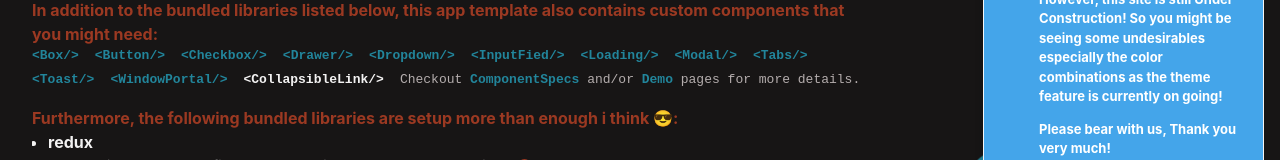
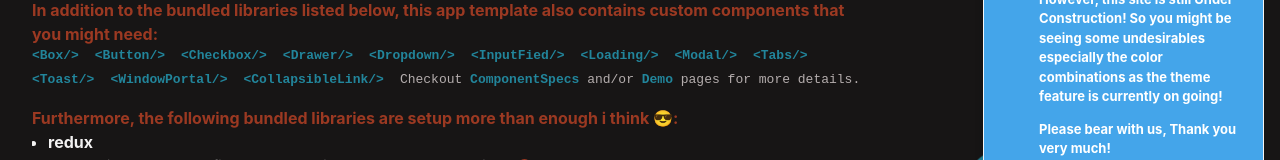
Before and after one commit to jaosimt/ts-app-template, a React (Create React App) app: page / in a window 1280 px wide. Shown: the part 162-322 px from the top of the page. Built offline with nearby package versions, Linux system fonts and the light colour scheme.

Commit message:
* added CollapsibleLink specs and demo

```diff
--- a/src/components/pages/demo/demoCollapsibleLink.tsx
+++ b/src/components/pages/demo/demoCollapsibleLink.tsx
@@ -20,7 +20,7 @@ const DemoCollapsibleLink: FC<{theme: ThemeProp}> = ({theme}) => {
     const [props, setProps] = useState<CollapsibleLinkProps>({
         linkText: 'Collapsible Link',
         details: 'Collapsible Detail',
-        position: positionOptions[0] as any
+        position: positionOptions[1] as any
     });
 
     const [styles] = useState({
--- a/src/components/pages/home/index.tsx
+++ b/src/components/pages/home/index.tsx
@@ -149,7 +149,8 @@ const Home: FC<{ theme: ThemeProp }> = ({theme}) => {
                             <Link className={'white-space-nowrap'} to={{pathname: `/demo/toast`}}>{`<Toast/>`}</Link>
                             <Link className={'white-space-nowrap'}
                                   to={{pathname: `/demo/window-portal`}}>{`<WindowPortal/>`}</Link>
-                            <span>{`<CollapsibleLink/>`}</span>
+                            <Link className={'white-space-nowrap'}
+                                  to={{pathname: `/demo/collapsible-link`}}>{`<CollapsibleLink/>`}</Link>
                             <h4 className={'secondary-text font-weight-normal m-0'}>
                                 Checkout <Link className={'white-space-nowrap'}
                                                to={{pathname: `/specs`}}>ComponentSpecs</Link> and/or <Link
--- a/src/components/partials/collapsibleLink/index.tsx
+++ b/src/components/partials/collapsibleLink/index.tsx
@@ -1,5 +1,6 @@
-import { FC, HTMLAttributes, useEffect, useRef, useState } from 'react';
+import { FC, HTMLAttributes, RefObject, useEffect, useRef, useState } from 'react';
 import styled from 'styled-components';
+import { useOnClickOutside } from 'usehooks-ts';
 import { CSSUnit } from '../../../constants/types';
 import { hasHorizontalScrollbar, parseCSSUnit } from '../../../utils';
 
@@ -58,6 +59,8 @@ const CollapsibleLink: FC<CollapsibleLinkProps> = (props) => {
     const [width, setWidth] = useState<CSSUnit>('auto');
     const [position, setPosition] = useState<'fixed' | 'relative' | 'absolute'>('fixed');
 
+    useOnClickOutside([bRef as RefObject<HTMLElement>, detailRef as RefObject<HTMLElement>], () => height !== 0 && setHeight(0));
+
     useEffect(() => {
         let timeout2: any = null;
         const timeout = setTimeout(() => {
--- a/src/styles/tags.scss
+++ b/src/styles/tags.scss
@@ -130,8 +130,10 @@ body {
       &:not(.nav-link) {
         color : v.$primaryColorDark;
 
-        &:hover {
-          text-decoration : underline;
+        &:not(.active) {
+          &:hover {
+            text-decoration : underline;
+          }
         }
       }
     }
@@ -147,8 +149,10 @@ body {
       &:not(.nav-link) {
         color : v.$primaryColor;
 
-        &:hover {
-          text-decoration : underline;
+        &:not(.active) {
+          &:hover {
+            text-decoration : underline;
+          }
         }
       }
     }
```
